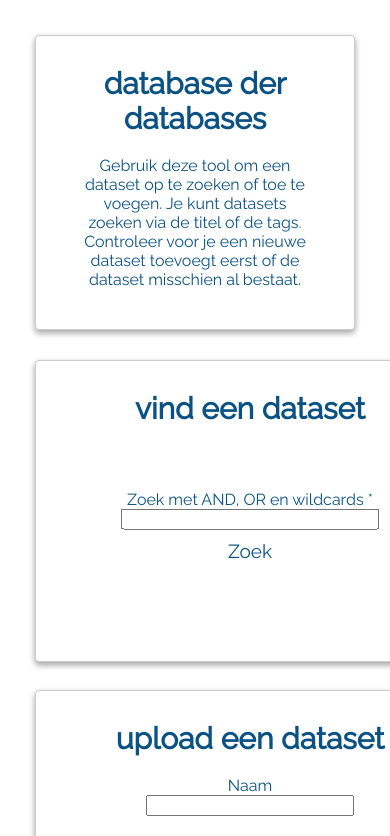
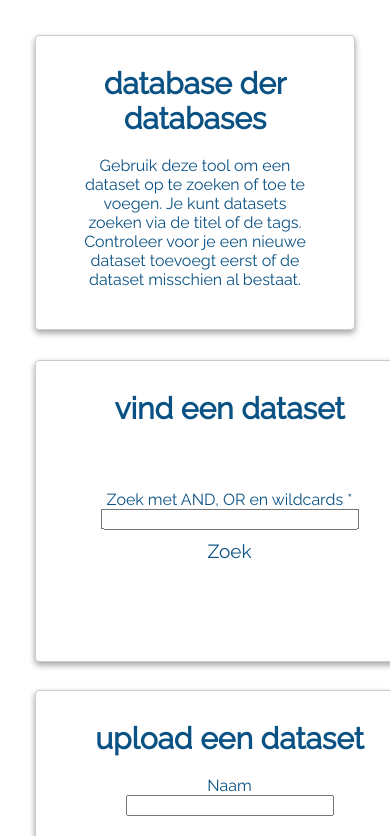
Before and after one commit to ducoquelicot/vrtnws, a React (Create React App) app in the folder client/: page / in a window 390 px wide. Shown: the top 836 px of the page. Built offline with nearby package versions, Linux system fonts and the light colour scheme.

Commit message:
changes 17/1

```diff
--- a/client/src/App.css
+++ b/client/src/App.css
@@ -132,6 +132,6 @@ div.Intro p {
   }
 
   .Tile {
-    min-width: 90%;
+    max-width: 90%;
   }
 }
```
